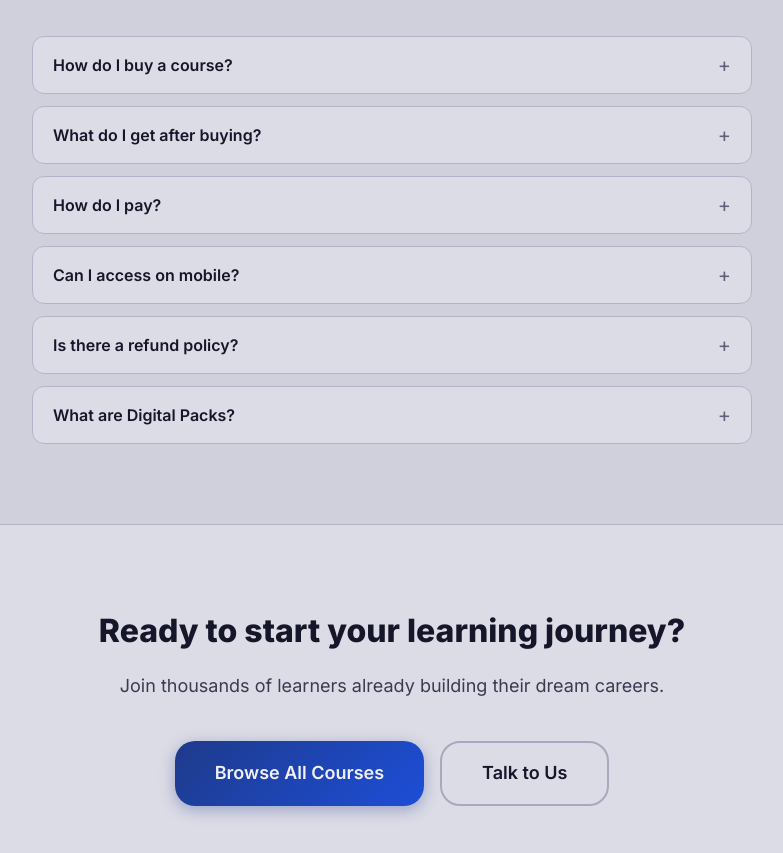
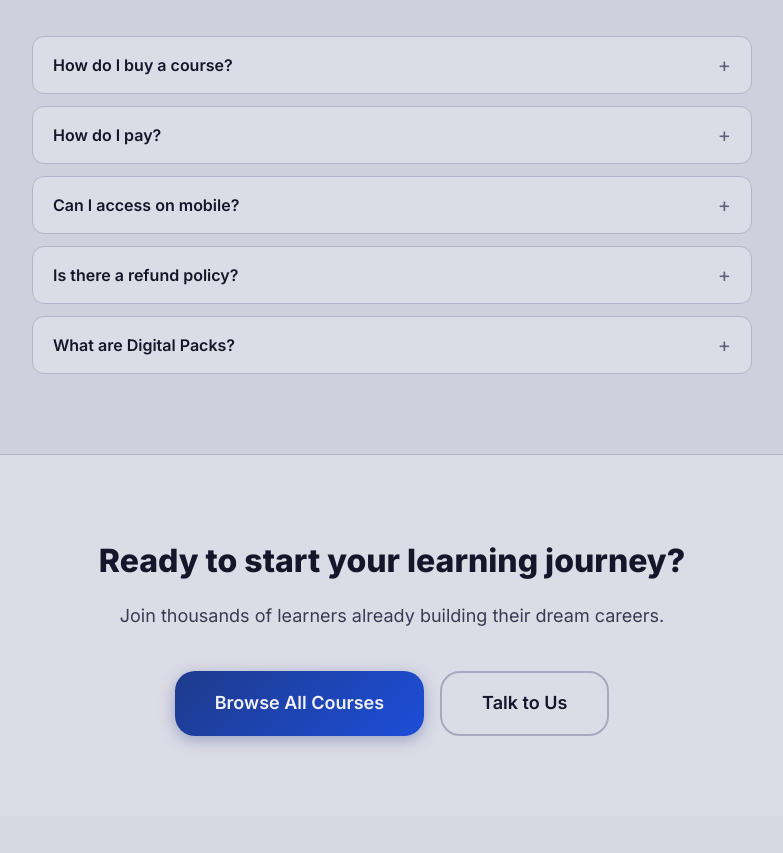
Before and after one commit to maxin3820-jpg/BC, a React (Vite) app: page / in a window 1280 px wide. Shown: the part 3300-4153 px from the top of the page, without its empty margins (248-1031 px from the left). Built offline with nearby package versions, Linux system fonts and the light colour scheme; no server answers.

Commit message:
content: Remove What do I get after buying FAQ from homepage

```diff
--- a/src/pages/Home.jsx
+++ b/src/pages/Home.jsx
@@ -9,7 +9,6 @@ import './Home.css'
 
 const faqs = [
   { q: 'How do I buy a course?', a: 'Click "Buy on WhatsApp" on any course card and send us a message. We\'ll guide you through the purchase instantly.' },
-  { q: 'What do I get after buying?', a: 'You get lifetime access to the course materials — no expiry, no subscriptions. Yours forever.' },
   { q: 'How do I pay?', a: 'We accept multiple payment methods. Contact us on WhatsApp and we\'ll share the available options.' },
   { q: 'Can I access on mobile?', a: 'Yes. Everything works on phone, tablet and desktop. No app needed.' },
   { q: 'Is there a refund policy?', a: 'We do not offer refunds. However, if you face any issues with our products, we will fix them for you — just reach out to us on WhatsApp.' },
```
